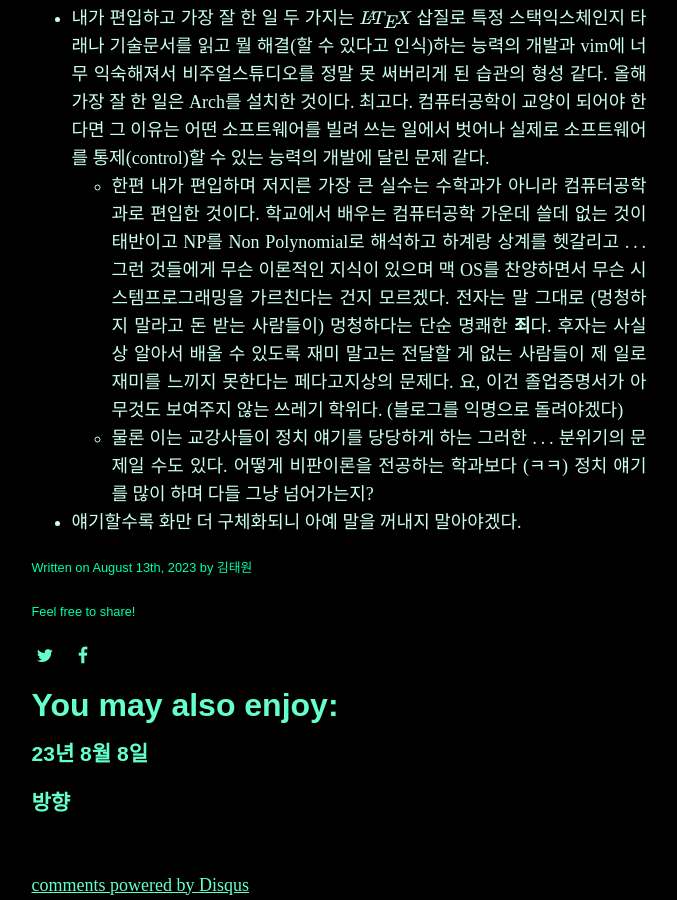
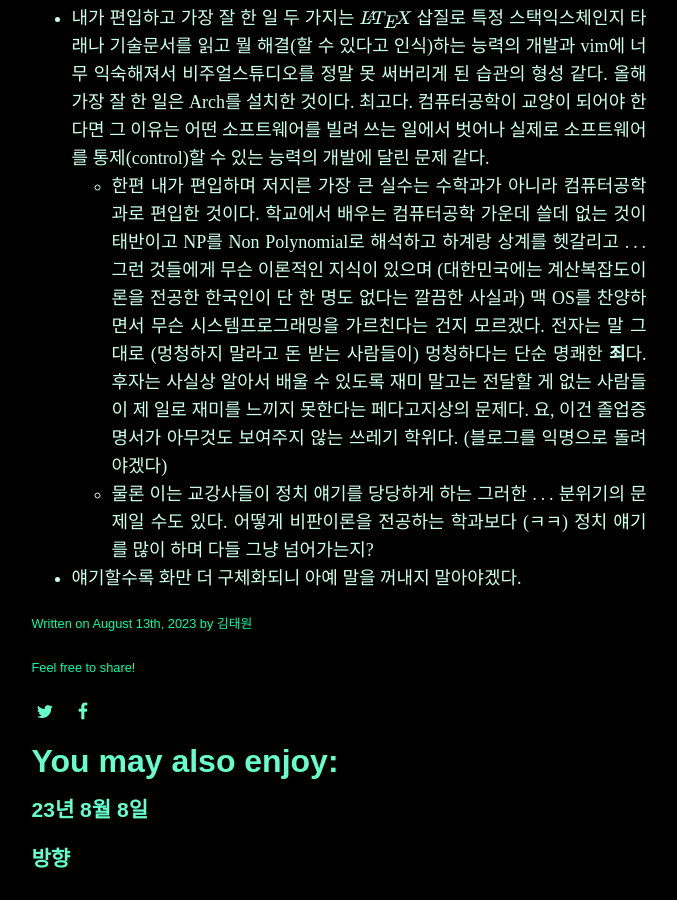
Before and after one commit to pangmoo-KTW/pangmoo-KTW, a Jekyll site: the page built from _posts/2023-08-13-ess005.md, in a window 1280 px wide and 900 px high, scrolled down 1037 px. Shown: the whole window, without its empty margins (301-978 px from the left). Built offline with Jekyll 4.4.1, drawn with Linux system fonts in a browser that asks for light colours; some web fonts are replaced; our own code applies the rules of GitHub Pages for plain Markdown files; comment, search, counter and statistics services are not loaded.

Commit message:
한편 ess005

```diff
--- a/_posts/2023-08-13-ess005.md
+++ b/_posts/2023-08-13-ess005.md
@@ -16,6 +16,6 @@ tags: [essay]
 - 지수 또한 나의 계단적학습론에 동감하는 경험을 하고 있다고 하니 기대가 된다. (다가올 미래가!)
 - 사실 파파드미트리우 계산복잡도이론 교재를 조금 번역했는데 앞서 말했듯 머리가 터질 것 같아서 ($\Leftrightarrow$ 무기력하여 $\Leftrightarrow$ 말 그대로 정신적 자원이 소진되어 (왜?)) 개판이다. 나중에 뜯어 고칠 예정.
 - 내가 편입하고 가장 잘 한 일 두 가지는 $\LaTeX$ 삽질로 특정 스택익스체인지 타래나 기술문서를 읽고 뭘 해결(할 수 있다고 인식)하는 능력의 개발과 vim에 너무 익숙해져서 비주얼스튜디오를 정말 못 써버리게 된 습관의 형성 같다. 올해 가장 잘 한 일은 Arch를 설치한 것이다. 최고다. 컴퓨터공학이 교양이 되어야 한다면 그 이유는 어떤 소프트웨어를 빌려 쓰는 일에서 벗어나 실제로 소프트웨어를 통제(control)할 수 있는 능력의 개발에 달린 문제 같다.
-    - 한편 내가 편입하며 저지른 가장 큰 실수는 수학과가 아니라 컴퓨터공학과로 편입한 것이다. 학교에서 배우는 컴퓨터공학 가운데 쓸데 없는 것이 태반이고 NP를 Non Polynomial로 해석하고 하계랑 상계를 헷갈리고 $\ldots$ 그런 것들에게 무슨 이론적인 지식이 있으며 맥 OS를 찬양하면서 무슨 시스템프로그래밍을 가르친다는 건지 모르겠다. 전자는 말 그대로 (멍청하지 말라고 돈 받는 사람들이) 멍청하다는 단순 명쾌한 **죄**다. 후자는 사실상 알아서 배울 수 있도록 재미 말고는 전달할 게 없는 사람들이 제 일로 재미를 느끼지 못한다는 페다고지상의 문제다. 요, 이건 졸업증명서가 아무것도 보여주지 않는 쓰레기 학위다. (블로그를 익명으로 돌려야겠다)
+    - 한편 내가 편입하며 저지른 가장 큰 실수는 수학과가 아니라 컴퓨터공학과로 편입한 것이다. 학교에서 배우는 컴퓨터공학 가운데 쓸데 없는 것이 태반이고 NP를 Non Polynomial로 해석하고 하계랑 상계를 헷갈리고 $\ldots$ 그런 것들에게 무슨 이론적인 지식이 있으며 (대한민국에는 계산복잡도이론을 전공한 한국인이 단 한 명도 없다는 깔끔한 사실과) 맥 OS를 찬양하면서 무슨 시스템프로그래밍을 가르친다는 건지 모르겠다. 전자는 말 그대로 (멍청하지 말라고 돈 받는 사람들이) 멍청하다는 단순 명쾌한 **죄**다. 후자는 사실상 알아서 배울 수 있도록 재미 말고는 전달할 게 없는 사람들이 제 일로 재미를 느끼지 못한다는 페다고지상의 문제다. 요, 이건 졸업증명서가 아무것도 보여주지 않는 쓰레기 학위다. (블로그를 익명으로 돌려야겠다)
     - 물론 이는 교강사들이 정치 얘기를 당당하게 하는 그러한 $\ldots$ 분위기의 문제일 수도 있다. 어떻게 비판이론을 전공하는 학과보다 (ㅋㅋ) 정치 얘기를 많이 하며 다들 그냥 넘어가는지?
 - 얘기할수록 화만 더 구체화되니 아예 말을 꺼내지 말아야겠다.
```
